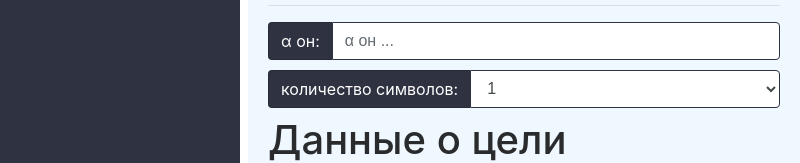
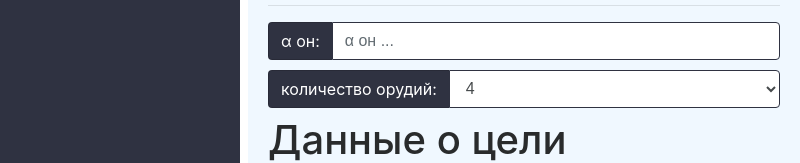
Before and after one commit to BayShubar/military-project, an Electron app: page index.html in a window 800 px wide. Shown: the part 332-495 px from the top of the page. Drawn offline with Linux system fonts and the light colour scheme.

Commit message:
added number of weapons

```diff
--- a/index.html
+++ b/index.html
@@ -54,20 +54,13 @@
               </div>
 
               <div class="input-group">
-                  <span class="input-group-addon">количество символов: </span>
+                  <span class="input-group-addon">количество орудий: </span>
                   <select class="form-control" id="number">
-                      <option>1</option>
-                      <option>2</option>
-                      <option>3</option>
                       <option>4</option>
-                      <option>5</option>
                       <option>6</option>
-                      <option>7</option>
                       <option>8</option>
-                      <option>9</option>
-                      <option>10</option>
-                      <option>11</option>
                       <option>12</option>
+                      <option>18</option>
                     </select>
               </div>
 
```
